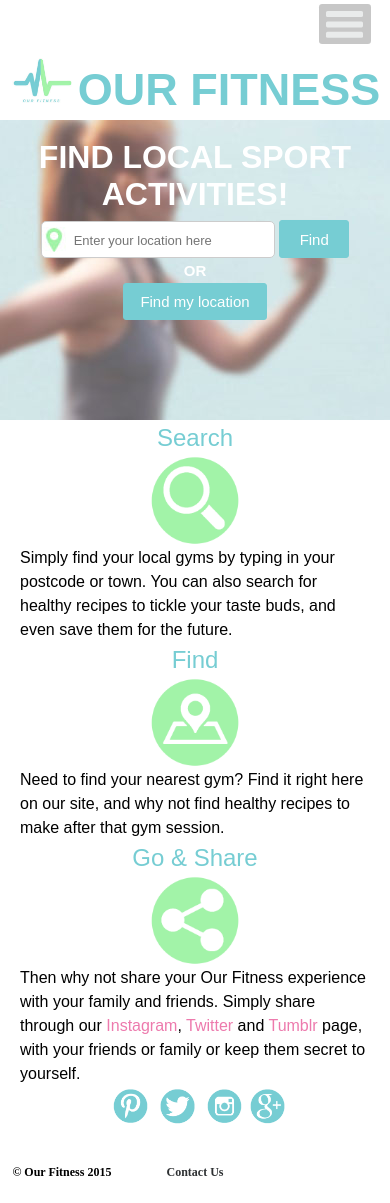
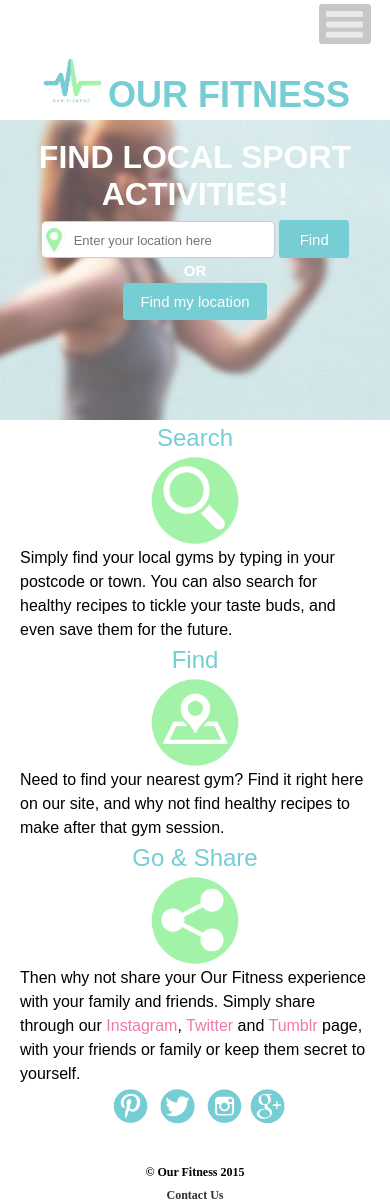
Before and after one commit to RachelSeale/ourFitness, a PHP site: page / in a window 390 px wide. Before the commit the page ends 1176 px from the top, so only its background shows below. Run offline with PHP 8.4, Linux system fonts and the light colour scheme; some libraries are stand-ins or nearby versions.

Commit message:
changing font size on mobile

```diff
--- a/css/footer.scss
+++ b/css/footer.scss
@@ -3,17 +3,15 @@ footer {
   @include outer-container;
   background-color: $white;
   margin-top: 3%;
-  $tablet: new-breakpoint(max-width 760px  4);
-  $mobile: new-breakpoint(max-width 300px 12);
 
   .footer-info{
     text-align: center;
     margin-top: 2%;
     font-size: 12px;
-    @include span-columns(4);
+    @include span-columns(6);
 
     @include media($mobile) {
-      @include span-columns(12);
+      @include span-columns(1);
     }
   }
 }
@@ -28,8 +26,7 @@ footer {
   color: $pastel-pink;
 }
 
-.social-icons img
-{
+.social-icons img {
   max-width: 100%;
   display: block;
   -webkit-transition: 0.30s;
--- a/css/index.css
+++ b/css/index.css
@@ -880,14 +880,14 @@ footer {
     float: left;
     display: block;
     margin-right: 2.35765%;
-    width: 31.76157%; }
+    width: 48.82117%; }
     footer .footer-info:last-child {
       margin-right: 0; }
-    @media screen and (max-width: 300px) {
+    @media screen and (max-width: 500px) {
       footer .footer-info {
         float: left;
         display: block;
-        margin-right: 2.35765%;
+        margin-right: 38.19821%;
         width: 100%; }
         footer .footer-info:last-child {
           margin-right: 0; } }
@@ -935,11 +935,14 @@ footer {
 /*TITLE*/
 .title {
   display: inline-block;
-  font-size: 45px;
+  font-size: 36px;
   text-transform: uppercase;
   font-family: "Solomon", Arial, Helvetica, sans-serif; }
   .title a {
     color: #76cdd3; }
+    @media screen and (max-width: 500px) {
+      .title a {
+        font-size: 36px; } }
 
 .logo {
   vertical-align: bottom;
--- a/css/index.scss
+++ b/css/index.scss
@@ -53,12 +53,17 @@ body {
 
 .title {
   display: inline-block;
-  font-size: 45px;
+  font-size: 36px;
   text-transform: uppercase;
   font-family: $font-family;
-  a {
-  color: $sky-blue;
-  }
+
+	a {
+	color: $sky-blue;
+
+		@include media($mobile) {
+			font-size: 36px;
+		}
+	}
 }
 
 .logo {
```
Also changed, not shown: 1 other file.
